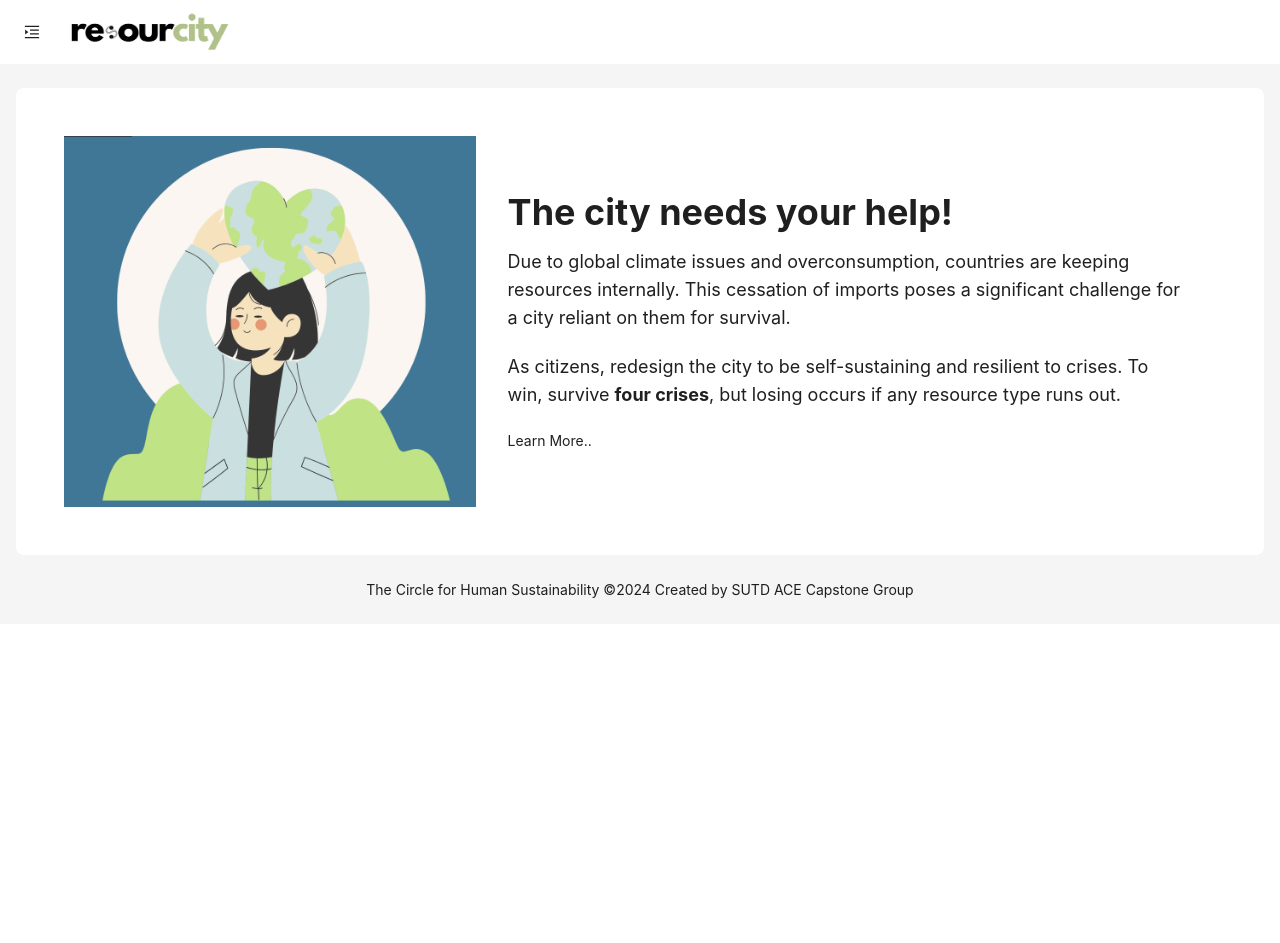
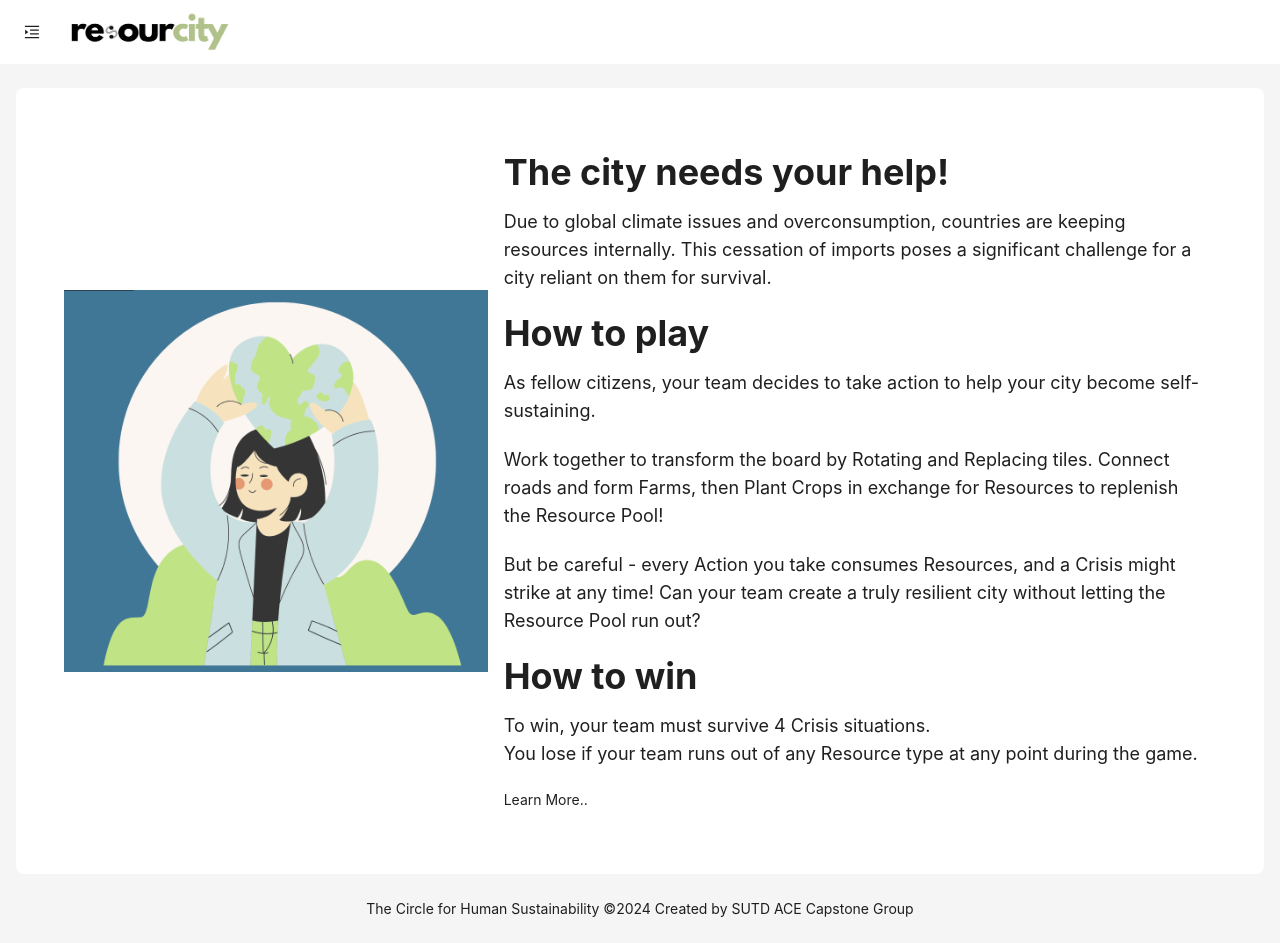
Before and after one commit to sihvn/Resourcity, a Next.js app: page / in a window 1280 px wide. Before the commit the page ends 800 px from the top, so only its background shows below. Built offline with nearby package versions, Linux system fonts and the light colour scheme.

Commit message:
adjusted homepage for mobile device

```diff
--- a/components/farmactions.js
+++ b/components/farmactions.js
@@ -3,7 +3,7 @@
 const FarmActions = () => {
     return (
         <div class="container mx-0 mt-5 px-0 py-0">
-            <div class="flex justify-between">
+            {/* <div class="flex justify-between"> */}
             <div class="w-1/2 p-4 ">
                 <h1 className="text-4xl font-bold mb-4">Farming </h1>
                 <h2 class="text-lg font-semibold">Build</h2>
@@ -28,7 +28,7 @@ const FarmActions = () => {
                 <p>Players can only Plant on each Plot once per turn, but can Plant in multiple different Plots per turn. </p>
                 <p>Players may not Plant and Harvest immediately from a Plot during the same turn.</p>
             </div>
-            </div>
+            {/* </div> */}
             <div class="container mx-auto">
                 <div class="p-4 ">
                     <h2 class="text-lg font-semibold">Harvest</h2>
@@ -46,7 +46,7 @@ const FarmActions = () => {
                     <br></br>
                     <p>Once a Plot has reached the number of Crop tokens required for a Harvest, you must Harvest all Crop tokens from that Plot.</p>
                 </div>
-                <div class="flex justify-between items-center p-4 mt-4">
+                {/* <div class="flex justify-between items-center p-4 mt-4"> */}
                 <div class="w-1/2 pr-4">
                     <h2 class="text-lg font-semibold">Example</h2>
                     <p>You have 3 Sugar Cane tokens on a Plot.</p>
@@ -57,7 +57,7 @@ const FarmActions = () => {
                     <img src="/CapstoneProject/images/harvest.jpg" alt="Your Image" class="w-50 h-50" />
                 </div>
             </div>
-            </div>
+            {/* </div> */}
             <div class="w-full p-4 mt-4  border-b-2 pb-8">
                 <h2 class="text-lg font-semibold">Moving resources to the resource pool</h2>
                 <p>Some Text</p>
--- a/components/gamebackground.js
+++ b/components/gamebackground.js
@@ -7,11 +7,20 @@ const GameBackground = () => {
             <div className="flex justify-center items-center">
                 <img src="/CapstoneProject/images/Backgroundimage.png" />
             </div>
-            <div className="text-left p-8">
+            <div className="text-left p-4">
                 <h1 className="text-4xl font-bold mb-4">The city needs your help! </h1>
                 <p className="text-lg">Due to global climate issues and overconsumption, countries are keeping resources internally. This cessation of imports poses a significant challenge for a city reliant on them for survival.</p>
                 <br></br>
-                <p className="text-lg">As citizens, redesign the city to be self-sustaining and resilient to crises. To win, survive <b>four crises</b>, but losing occurs if any resource type runs out.</p>
+                <h1 className="text-4xl font-bold mb-4">How to play </h1>
+                <p className="text-lg">As fellow citizens, your team decides to take action to help your city become self-sustaining. </p>
+                <br></br>
+                <p className="text-lg">Work together to transform the board by Rotating and Replacing tiles. Connect roads and form Farms, then Plant Crops in exchange for Resources to replenish the Resource Pool! </p>
+                <br></br>
+                <p className="text-lg">But be careful - every Action you take consumes Resources, and a Crisis might strike at any time! Can your team create a truly resilient city without letting the Resource Pool run out?</p>
+                <br></br>
+                <h1 className="text-4xl font-bold mb-4">How to win </h1>
+                <p className="text-lg">To win, your team must survive 4 Crisis situations. </p>
+                <p className="text-lg">You lose if your team runs out of any Resource type at any point during the game. </p>
                 <br></br>
                 <Link href="/rules" className="text-red hover:text-gray-500 cursor-pointer">Learn More..</Link>
             </div>
--- a/components/playeraction.js
+++ b/components/playeraction.js
@@ -10,7 +10,7 @@ const PlayerAction = () => {
                 <p className="text-lg">You may take up to 4 Actions each turn. </p>
                 <p className="text-lg">Select any combination of the Actions listed below. You may do the same Action several times, each time counting as 1 Action. Your Superpower may change how an Action is done.  </p>
             </div>
-            <div className="flex justify-between pb-8">
+            {/* <div className="flex justify-between pb-8"> */}
             <div className="w-1/3 p-10">
                 <img src="/CapstoneProject/images/playermove1.jpg" alt="Image 1" className="w-full h-auto mb-4" />
                 <h1 className="text-xl font-bold mb-4">Move</h1>
@@ -39,8 +39,8 @@ const PlayerAction = () => {
                 <p>Rotate any adjacent tile by 90 degrees. </p>
                 <p className="font-bold">Cost: 1 fuel</p>
             </div>
-            </div>
-            <div className="flex justify-between">
+            {/* </div> */}
+            {/* <div className="flex justify-between"> */}
             <div className="w-1/3 p-10">
                 <img src="/CapstoneProject/images/playermove1.jpg" alt="Image 1" className="w-full h-auto mb-4" />
                 <h1 className="text-xl font-bold mb-4">Swap</h1>
@@ -70,7 +70,7 @@ const PlayerAction = () => {
                 <p>Draw a new tile only at the end of your turn. </p>
                 <p className="font-bold">Cost: 3 fuel</p>
             </div>
-            </div>
+            {/* </div> */}
             <div className="mb-8 text-left  border-b-2 pb-8">
                 <h1 className="text-xl font-bold mb-4">At the end of your turn, move 1 Food and 1 Water token to the Used Pile. </h1>
                 <p className="text-lg">If you have 3 tiles left in your hand (ie. did not use any tiles in your hand), you must discard 1 tile into the Discard Pile. Draw 1 new tile immediately.</p>
```
Lines whose indentation alone changed are shown as unchanged.
